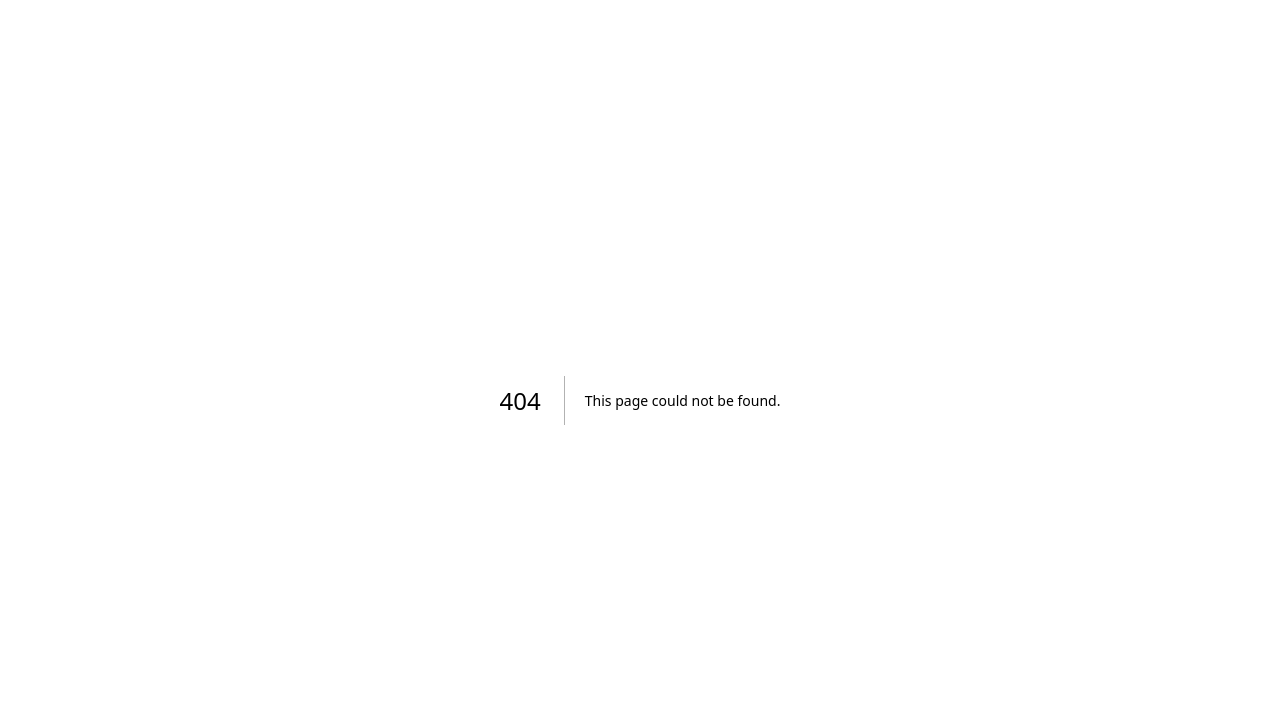
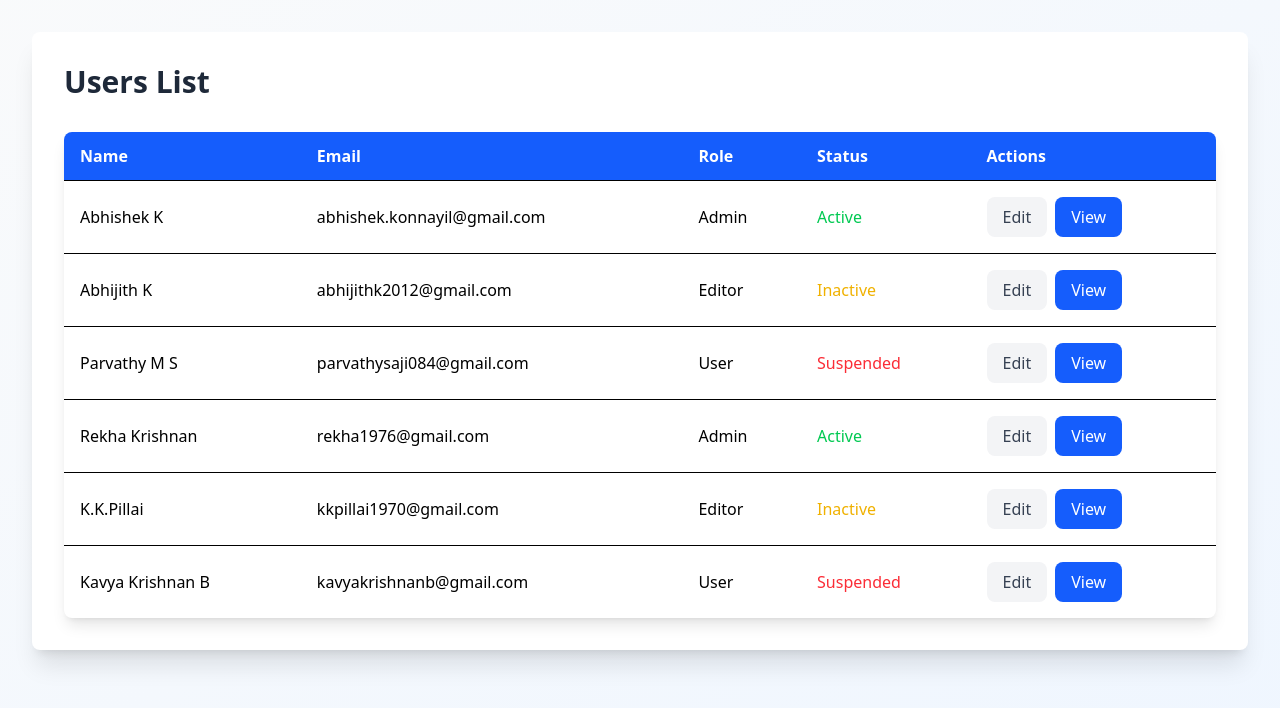
Before and after one commit to AbhishekKonnayil/learning-nextjs, a Next.js app: page /dashboard/users/users_list in a window 1280 px wide. Before the commit this address had no page. Shown: the top 708 px of the page. Built offline with nearby package versions, Linux system fonts and the light colour scheme.

Commit message:
final commit

```diff
--- a/src/app/dashboard/users/page.tsx
+++ b/src/app/dashboard/users/page.tsx
@@ -0,0 +1,44 @@
+import Link from "next/link";
+import React from "react";
+
+const User = () => {
+  return (
+    <div className="min-h-screen bg-gradient-to-br from-blue-50 to-yellow-50 p-8">
+      <div className="bg-white max-w-4xl mx-auto p-8 shadow-xl rounded-lg">
+        <h1 className="text-3xl font-bold text-gray-800 mb-8">Users</h1>
+        <p className="text-lg text-gray-600 mb-8">
+          Manage your users here. You can view detailed information or browse a
+          list of users.
+        </p>
+        {/* User related sections */}
+        <div className="grid grid-cols-1 md:grid-cols-2 lg:grid-cols-2 gap-8">
+          <Link
+            href="/dashboard/users/users_details"
+            className="bg-teal-50 p-6 rounded-lg shadow-sm hover:shadow-lg transition-shadow"
+          >
+            <h1 className="text-xl font-semibold text-teal-800 mb-2">
+              Users Details
+            </h1>
+            <p className="text-gray-600">
+              View your detailed information about each user in your system.
+            </p>
+          </Link>
+          {/* User list cards */}
+          <Link
+            href="/dashboard/users/users_list"
+            className="bg-orange-50 p-6 rounded-lg shadow-sm hover:shadow-lg transition-shadow"
+          >
+            <h1 className="text-xl font-semibold text-orange-800 mb-2">
+              Users List
+            </h1>
+            <p className="text-gray-600">
+              Browse and manage all users in the system.
+            </p>
+          </Link>
+        </div>
+      </div>
+    </div>
+  );
+};
+
+export default User;
--- /dev/null
+++ b/src/app/dashboard/users/users_details/page.tsx
@@ -0,0 +1,82 @@
+import React from "react";
+
+const UserDetails = () => {
+  const user = {
+    name: "Abhishek",
+    email: "abhishel.konnayil@gmail.com",
+    role: "Admin",
+    status: "Active",
+    bio: "Abhishek is a passionate digital marketer with over 5 years of experience in SEO and content strategy.He specializes in helping brands grow their online presence through data-driven campaigns. When he’s not optimizing websites, John enjoys hiking and writing about tech trends.",
+    profilePicture:
+      "/images/mohanlal-e8ed3e45-3b4b-434b-9f4d-64ac26143e9-resize-750.webp",
+    activities: [
+      { id: 1, description: "Update Password", timestamp: "10-02-2025" },
+      { id: 2, description: "Changed email address", timestamp: "25-01-2025" },
+      {
+        id: 3,
+        description: "Logged in from a new device",
+        timestamp: "15-01-2025",
+      },
+    ],
+  };
+  return (
+    <div className="min-h-screen bg-gradient-to-br from-gray-50 to-blue-50 p-8">
+      <div className="bg-white max-w-4xl mx-auto p-8 shadow-xl rounded-lg">
+        <div className="flex items-center mb-8">
+          <img
+            src={user.profilePicture}
+            alt="profile"
+            className="w-20 h-20 rounded-full object-cover mr-6"
+          />
+          <div>
+            <h1 className="text-3xl font-bold text-gray-800">{user.name}</h1>
+            <p className="text-sm text-gray-600">{user.email}</p>
+            <p className="text-sm text-gray-600">{user.role}</p>
+            <p
+              className={`text-sm ${
+                user.status == "Active" ? "text-green-500" : "text-red-500"
+              }`}
+            >
+              Status : {user.status}
+            </p>
+          </div>
+        </div>
+        {/* About section */}
+        <div className="mb-8">
+          <h1 className="text-xl font-semibold text-gray-700 mb-4">About</h1>
+          <p className=" text-gray-600">{user.bio}</p>
+        </div>
+        {/* Activity section */}
+        <div>
+          <h1 className="text-xl font-semibold text-gray-700 mb-4">
+            Recent activities
+          </h1>
+          <ul>
+            {user.activities.map((activity) => (
+              <li className="flex items-center space-x-4">
+                <div className="bg-blue-600 text-white rounded-full w-8 h-8 flex items-center justify-center">
+                  <span>A</span>
+                </div>
+                <div>
+                  <p className="text-gray-700">{activity.description}</p>
+                  <p className="text-sm text-gray-500">{activity.timestamp}</p>
+                </div>
+              </li>
+            ))}
+          </ul>
+        </div>
+        {/* Action setting */}
+        <div className="flex justify-end space-x-4 mt-6">
+          <button className="bg-gray-100 px-6 py-2 rounded-lg text-gray-700 hover:bg-gray-200 transition-colors">
+            cancel
+          </button>
+          <button className="bg-blue-600 text-white px-6 py-2 rounded-lg hover:bg-blue-700 transition-colors">
+            Save changes
+          </button>
+        </div>
+      </div>
+    </div>
+  );
+};
+
+export default UserDetails;
--- /dev/null
+++ b/src/app/dashboard/users/users_list/page.tsx
@@ -0,0 +1,99 @@
+import React from "react";
+
+const UserList = () => {
+  const users = [
+    {
+      id: 1,
+      name: "Abhishek K",
+      email: "abhishek.konnayil@gmail.com",
+      role: "Admin",
+      status: "Active",
+    },
+    {
+      id: 2,
+      name: "Abhijith K",
+      email: "abhijithk2012@gmail.com",
+      role: "Editor",
+      status: "Inactive",
+    },
+    {
+      id: 3,
+      name: "Parvathy M S",
+      email: "parvathysaji084@gmail.com",
+      role: "User",
+      status: "Suspended",
+    },
+    {
+      id: 4,
+      name: "Rekha Krishnan",
+      email: "rekha1976@gmail.com",
+      role: "Admin",
+      status: "Active",
+    },
+    {
+      id: 5,
+      name: "K.K.Pillai",
+      email: "kkpillai1970@gmail.com",
+      role: "Editor",
+      status: "Inactive",
+    },
+    {
+      id: 6,
+      name: "Kavya Krishnan B",
+      email: "kavyakrishnanb@gmail.com",
+      role: "User",
+      status: "Suspended",
+    },
+  ];
+  return (
+    <div className="min-h-screen bg-gradient-to-br from-gray-50 to-blue-50 p-8">
+      <div className="bg-white max-w-7xl mx-auto p-8 shadow-xl rounded-lg">
+        <h1 className="text-3xl font-bold text-gray-800 mb-8">Users List</h1>
+        {/* users table */}
+        <div className="overflow-x-auto bg-white rounded-lg shadow-lg">
+          <table className="min-w-full table-auto">
+            <thead className="bg-blue-600 text-white">
+              <tr className="text-left">
+                <th className="py-3 px-4">Name</th>
+                <th className="py-3 px-4">Email</th>
+                <th className="py-3 px-4">Role</th>
+                <th className="py-3 px-4">Status</th>
+                <th className="py-3 px-4">Actions</th>
+              </tr>
+            </thead>
+            <tbody>
+              {users.map((user) => (
+                <tr key={user.id} className="border-t hover:bg-gray-50">
+                  <td className="py-4 px-4">{user.name}</td>
+                  <td className="py-4 px-4">{user.email}</td>
+                  <td className="py-4 px-4">{user.role}</td>
+                  <td
+                    className={`py-4 px-4 ${
+                      user.status == "Active"
+                        ? "text-green-500"
+                        : user.status == "Inactive"
+                        ? "text-yellow-500"
+                        : "text-red-500"
+                    }`}
+                  >
+                    {user.status}
+                  </td>
+                  <td className="py-4 px-4 items-center">
+                    <button className="px-4 py-2 text-gray-700 bg-gray-100 rounded-lg hover:bg-gray-200 transition-colors">
+                      Edit
+                    </button>
+                    <button className="ml-2 px-4 py-2 text-white bg-blue-600 rounded-lg hover:bg-blue-700 transition-colors">
+                      View
+                    </button>
+                  </td>
+                </tr>
+              ))}
+            </tbody>
+          </table>
+        </div>
+      </div>
+    </div>
+  );
+};
+
+export default UserList;
```
